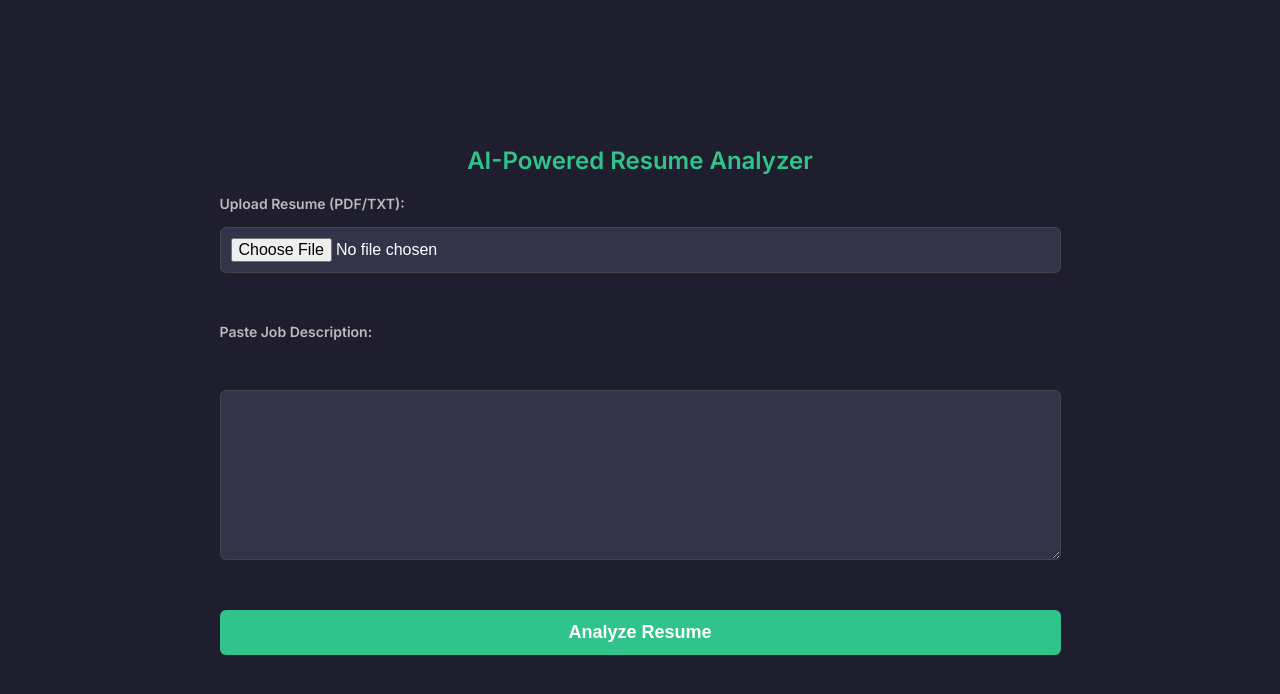
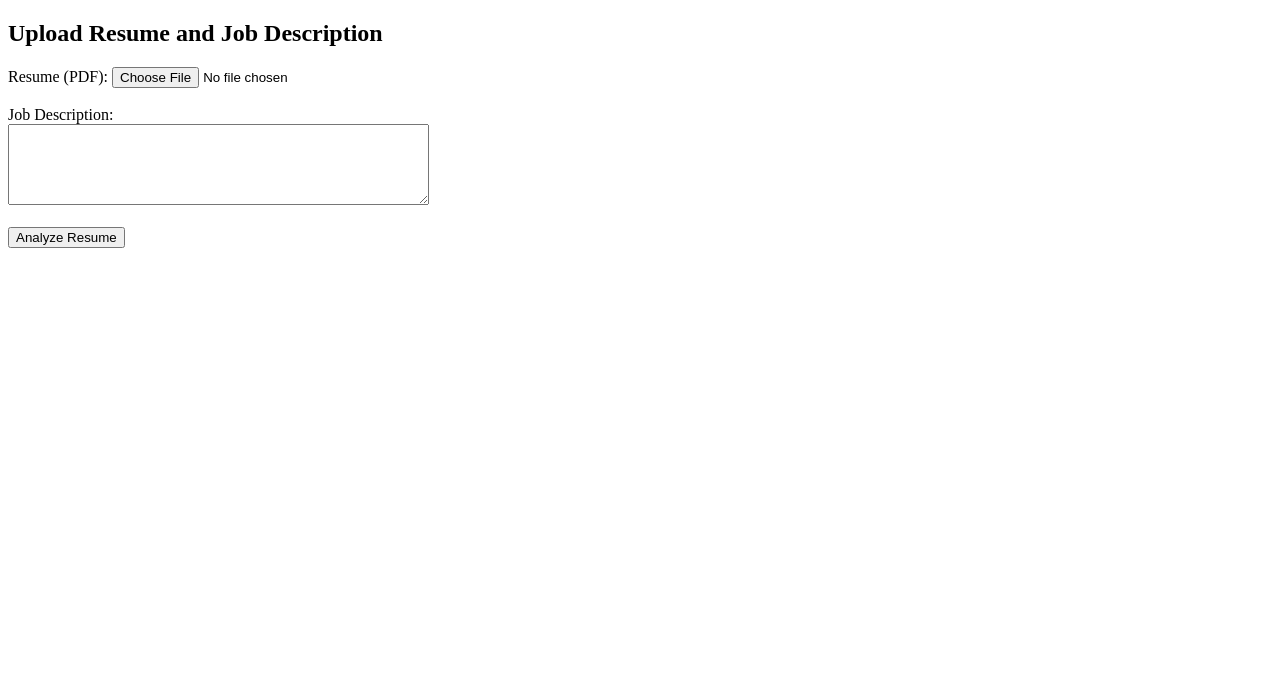
Before and after one commit to prakash-2409/AI-Powered-resume, a Flask app: page / in a window 1280 px wide. Shown: the top 694 px of the page. Run offline with Flask 3, Linux system fonts and the light colour scheme.

Commit message:
Update index.html

```diff
--- a/templates/index.html
+++ b/templates/index.html
@@ -1,17 +1,16 @@
 <!DOCTYPE html>
-<html lang="en">
+<html>
 <head>
-    <title>AI Resume Analyzer</title>
-    <link rel="stylesheet" href="/static/style.css">
+    <title>Resume Analyzer</title>
 </head>
 <body>
-    <h1>AI-Powered Resume Analyzer</h1>
-    <form method="POST" enctype="multipart/form-data">
-        <label for="resume">Upload Resume (PDF/TXT):</label>
-        <input type="file" name="resume" accept=".txt,.pdf" required><br>
+    <h2>Upload Resume and Job Description</h2>
+    <form method="post" enctype="multipart/form-data">
+        <label for="resume">Resume (PDF):</label>
+        <input type="file" name="resume" accept=".pdf" required><br><br>
 
-        <label for="job_description">Paste Job Description:</label><br>
-        <textarea name="job_description" rows="8" cols="80" required></textarea><br>
+        <label for="job_description">Job Description:</label><br>
+        <textarea name="job_description" rows="5" cols="50"></textarea><br><br>
 
         <button type="submit">Analyze Resume</button>
     </form>
```
